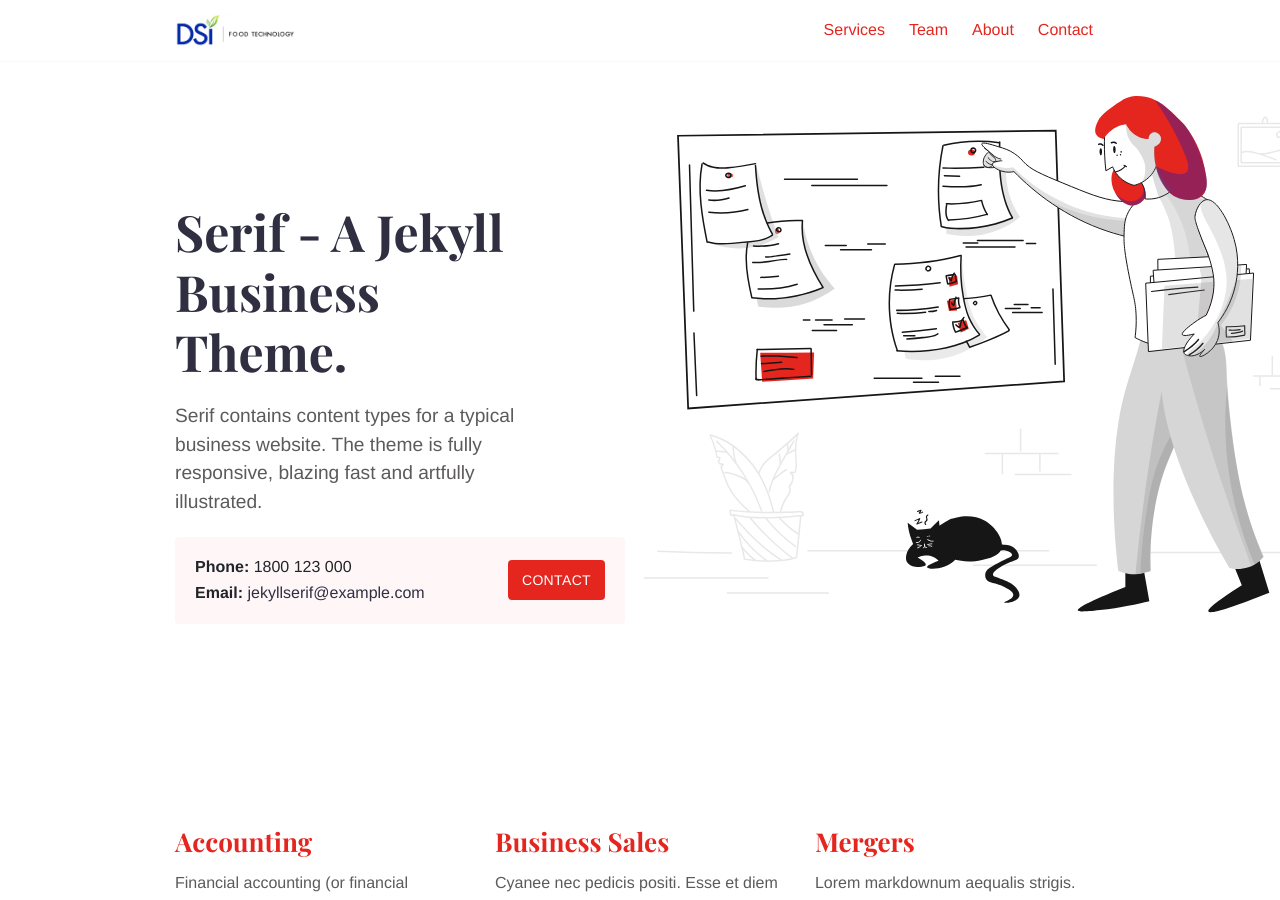
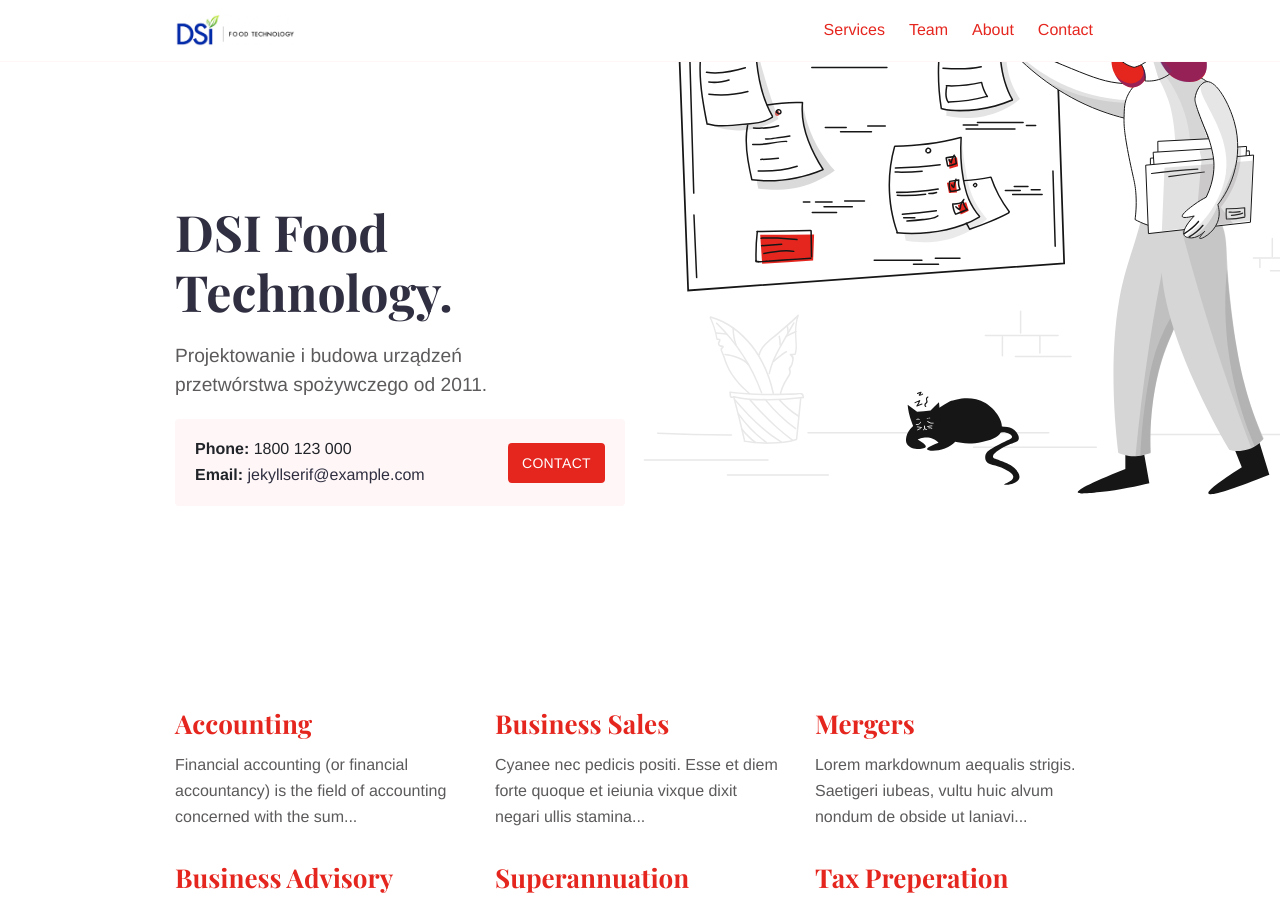
Before and after one commit to macsz/dsi-static-page, a Jekyll site: the page built from index.md, in a window 1280 px wide and 900 px high. Built offline with Jekyll 4.4.1, drawn with Linux system fonts in a browser that asks for light colours.

Commit message:
Change description
Signed-off-by: Maciej Szankin <macsz@users.noreply.github.com>

```diff
--- a/index.md
+++ b/index.md
@@ -8,6 +8,6 @@
 show_call_box: true
 ---
 
-# Serif - A Jekyll Business Theme.
+# DSI Food Technology.
 
-Serif contains content types for a typical business website. The theme is fully responsive, blazing fast and artfully illustrated.
+Projektowanie i budowa urządzeń przetwórstwa spożywczego od 2011.
```
